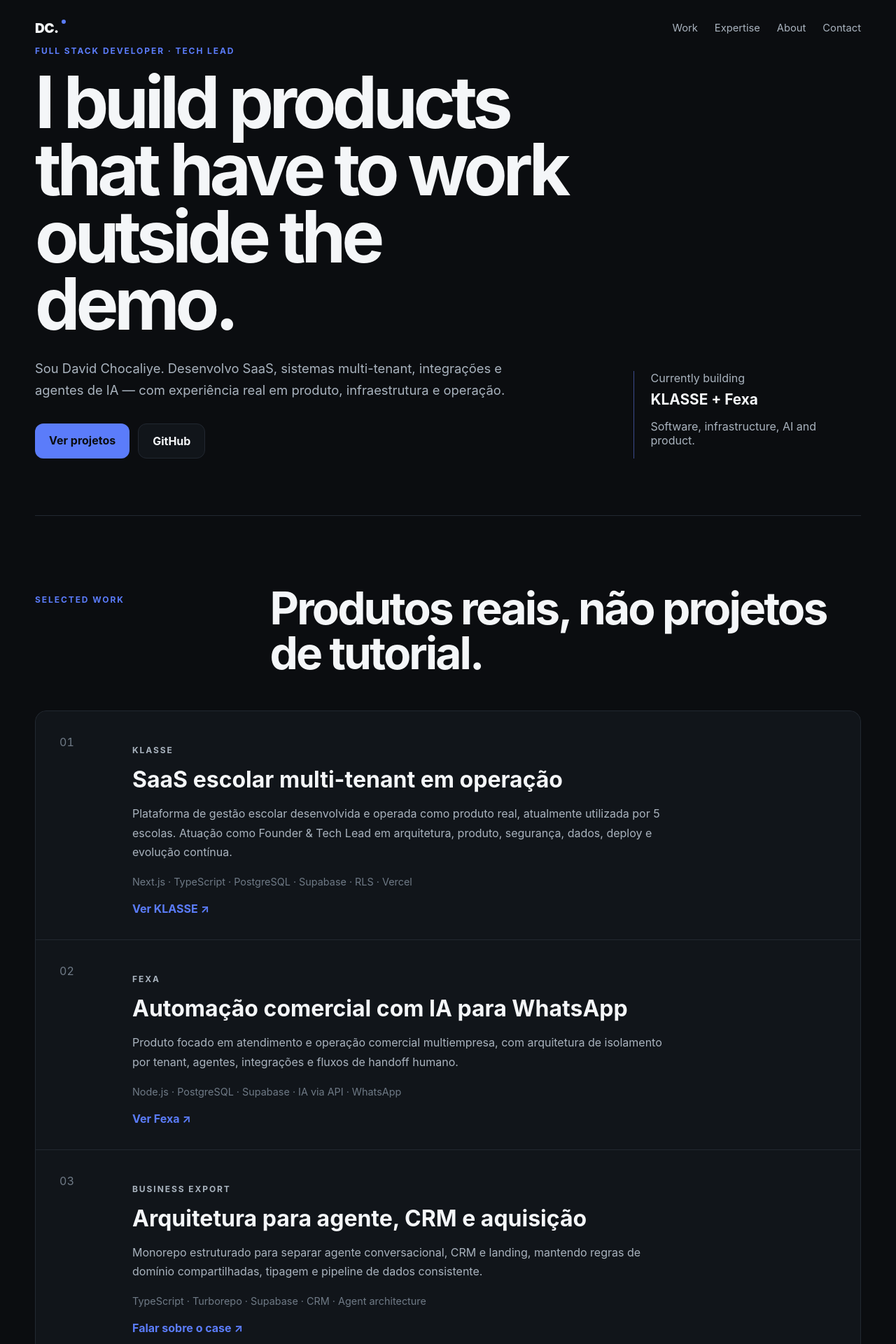
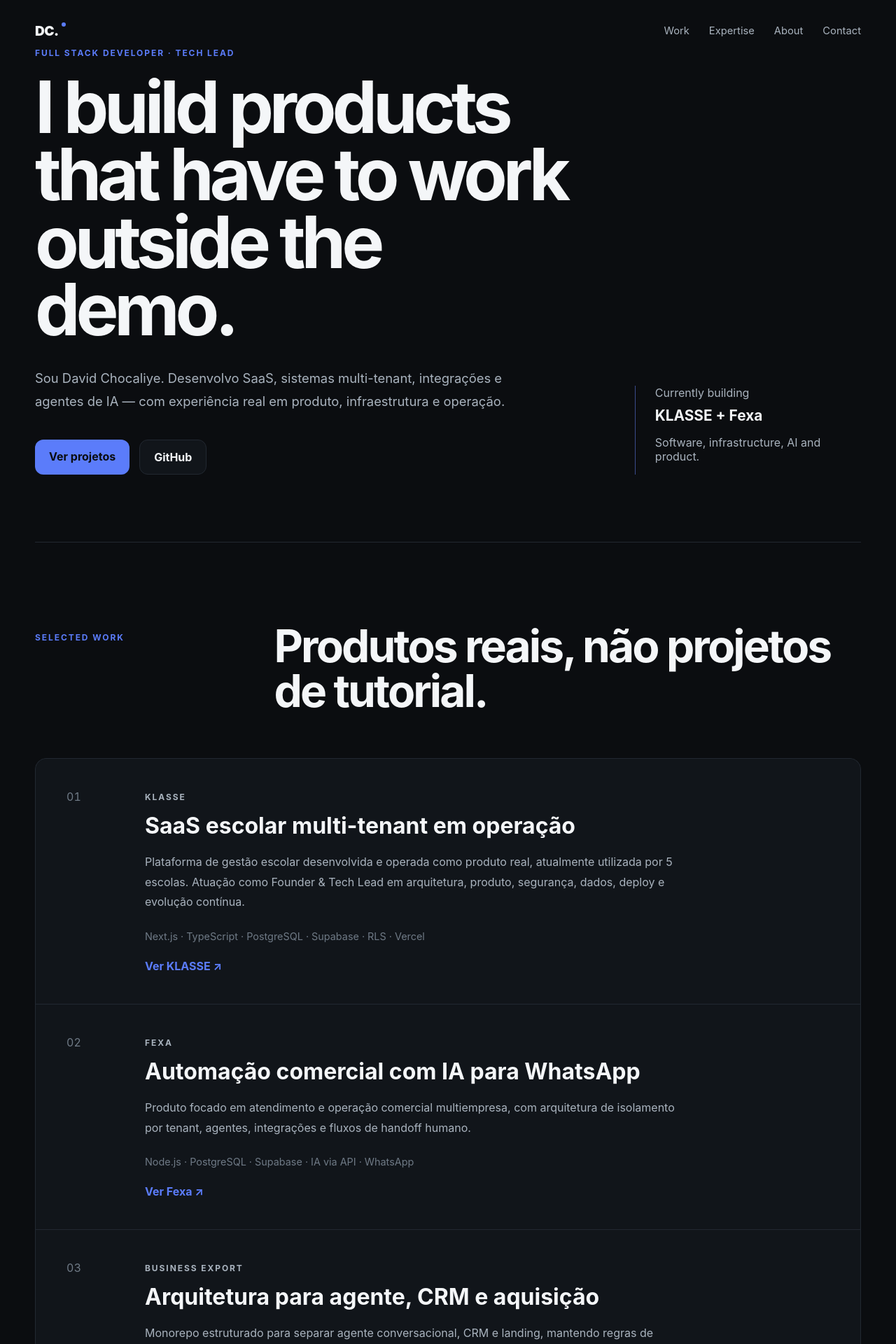
Before and after one commit to moxi-edtech/chocaliye-portfolio, a Next.js app: page / in a window 1280 px wide. Shown: the top 1920 px of the page at 70% size. Built offline with nearby package versions, Linux system fonts and the light colour scheme.

Commit message:
Refine portfolio spacing and breathing room

```diff
--- a/app/globals.css
+++ b/app/globals.css
@@ -52,8 +52,8 @@
 }
 
 .hero {
-  min-height: 92vh;
-  padding: 28px 0 80px;
+  min-height: 94vh;
+  padding: 32px 0 96px;
   display: flex;
   flex-direction: column;
 }
@@ -84,7 +84,7 @@
 
 .navlinks {
   display: flex;
-  gap: 24px;
+  gap: 28px;
   color: var(--muted);
   font-size: 0.92rem;
 }
@@ -103,7 +103,7 @@
   margin: auto 0;
   display: grid;
   grid-template-columns: 1.7fr 0.7fr;
-  gap: 64px;
+  gap: 72px;
   align-items: end;
 }
 
@@ -116,7 +116,7 @@
 
 .hero h1 {
   max-width: 900px;
-  margin: 18px 0 28px;
+  margin: 22px 0 34px;
   font-size: clamp(3rem, 8vw, 7rem);
   line-height: 0.94;
   letter-spacing: -0.06em;
@@ -126,13 +126,13 @@
   max-width: 720px;
   color: var(--muted);
   font-size: 1.15rem;
-  line-height: 1.7;
+  line-height: 1.8;
 }
 
 .actions {
   display: flex;
-  gap: 12px;
-  margin-top: 32px;
+  gap: 14px;
+  margin-top: 38px;
 }
 
 .primary,
@@ -170,28 +170,28 @@
 }
 
 .signal {
-  padding-left: 24px;
+  padding-left: 28px;
   border-left: 1px solid var(--accent-dim);
   color: var(--muted);
 }
 
 .signal strong {
   display: block;
-  margin: 8px 0;
+  margin: 10px 0;
   color: var(--text);
   font-size: 1.3rem;
 }
 
 .section {
-  padding: 100px 0;
+  padding: 116px 0;
   border-top: 1px solid var(--border);
 }
 
 .sectionHead {
   display: grid;
   grid-template-columns: 0.7fr 2fr;
-  gap: 40px;
-  margin-bottom: 50px;
+  gap: 48px;
+  margin-bottom: 64px;
 }
 
 .section h2,
@@ -214,8 +214,8 @@
 .case {
   display: grid;
   grid-template-columns: 80px 1fr;
-  gap: 24px;
-  padding: 34px;
+  gap: 32px;
+  padding: 44px;
   background: var(--surface);
 }
 
@@ -225,18 +225,19 @@
 }
 
 .case h3 {
-  margin: 6px 0 14px;
+  margin: 10px 0 18px;
   font-size: 2rem;
 }
 
 .case p {
   max-width: 760px;
+  margin: 0;
   color: var(--muted);
-  line-height: 1.7;
+  line-height: 1.8;
 }
 
 .stack {
-  margin: 20px 0;
+  margin: 26px 0 24px;
   color: var(--subtle);
   font-size: 0.9rem;
 }
@@ -249,11 +250,11 @@
 .skillGrid {
   display: flex;
   flex-wrap: wrap;
-  gap: 10px;
+  gap: 12px;
 }
 
 .skillGrid span {
-  padding: 11px 14px;
+  padding: 12px 15px;
   border: 1px solid var(--border);
   border-radius: 999px;
   background: var(--surface);
@@ -263,28 +264,36 @@
 .about {
   display: grid;
   grid-template-columns: 0.8fr 1.2fr;
-  gap: 80px;
+  gap: 96px;
 }
 
 .aboutCopy {
   color: var(--muted);
   font-size: 1.12rem;
-  line-height: 1.8;
+  line-height: 1.9;
+}
+
+.aboutCopy p {
+  margin: 0 0 24px;
+}
+
+.aboutCopy p:last-child {
+  margin-bottom: 0;
 }
 
 .contact {
-  padding: 120px 0;
+  padding: 140px 0;
 }
 
 .contact h2 {
   max-width: 900px;
-  margin-top: 14px;
+  margin-top: 18px;
 }
 
 footer {
   display: flex;
   justify-content: space-between;
-  padding: 28px 0 44px;
+  padding: 32px 0 48px;
   border-top: 1px solid var(--border);
   color: var(--subtle);
   font-size: 0.86rem;
@@ -306,11 +315,14 @@
   }
 
   .hero {
-    min-height: 86vh;
+    min-height: 88vh;
+    padding-bottom: 72px;
   }
 
   .case {
     grid-template-columns: 1fr;
+    gap: 20px;
+    padding: 30px 24px;
   }
 
   .caseIndex {
@@ -318,7 +330,20 @@
   }
 
   .section {
-    padding: 74px 0;
+    padding: 82px 0;
+  }
+
+  .sectionHead {
+    gap: 24px;
+    margin-bottom: 42px;
+  }
+
+  .about {
+    gap: 40px;
+  }
+
+  .contact {
+    padding: 96px 0;
   }
 
   .shell {
```
